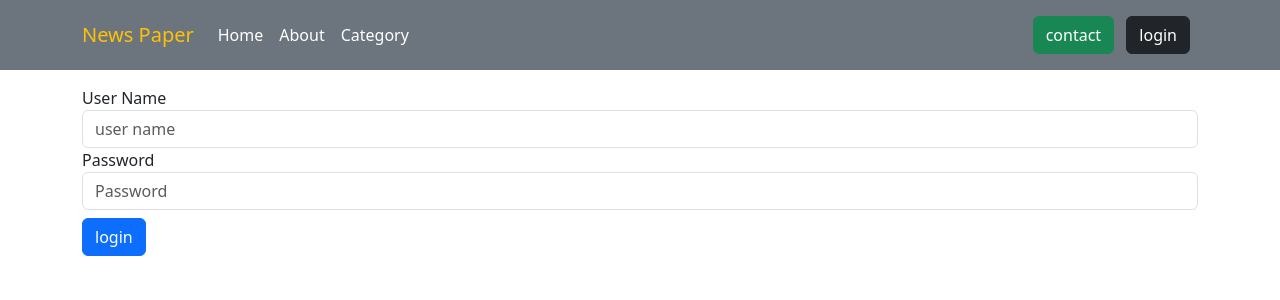
After one commit to shajib-khan/raw-php-cms-with-user-role-management, a PHP site: page /login.php in a window 1280 px wide. The commit adds this page. Shown: the top 300 px of the page. Run offline with PHP 8.4, Linux system fonts and the light colour scheme.

Commit message:
login working

```diff
--- a/admin/index.php
+++ b/admin/index.php
@@ -31,7 +31,7 @@
         </li>
       </ul>
       <div class="">
-        <a href="user.php" class="btn btn-success">Login</a>
+
         <a href="#" class="btn btn-danger">Logout</a>
 
     </div>
--- a/header.php
+++ b/header.php
@@ -32,8 +32,7 @@
       </ul>
       <div class="">
         <a href="#" class="btn btn-success">contact</a>
-
-
+        <a href="login.php" class="m-2 btn btn-dark">login</a>
     </div>
   </div>
 </nav>
--- /dev/null
+++ b/login.php
@@ -0,0 +1,36 @@
+<?php
+include'header.php';
+include'./admin/config.php';
+
+if(isset($_POST['user_name'])&&isset($_POST['password'])){
+    $user_name= $_POST['user_name'];
+    $password= $_POST['password'];
+
+    if(!empty($user_name)&& !empty($password)){
+        $sql ="SELECT Id FROM user WHERE user_name='$user_name' AND password='$password'";
+        $sql_query = mysqli_query($connect, $sql);
+
+        $mysqli_num_rows = mysqli_num_rows($sql_query);
+        if($mysqli_num_rows){
+            header("location:index.php");
+        }else{
+            echo 'login invalid';
+        }
+    }
+}
+?>
+<div class="container mt-3">
+<form method="POST">
+<div class="form-group">
+    <label for="user name">User Name</label>
+    <input type="text" class="form-control" name="user_name" placeholder="user name">
+</div>
+<div class="form-group">
+    <label for="password">Password</label>
+    <input type="password" class="form-control" name="password" placeholder="Password">
+</div>
+<div class="mt-2">
+    <button id="submit" name="login" class="btn btn-primary">login</button>
+</div>
+</form>
+</div>
```
